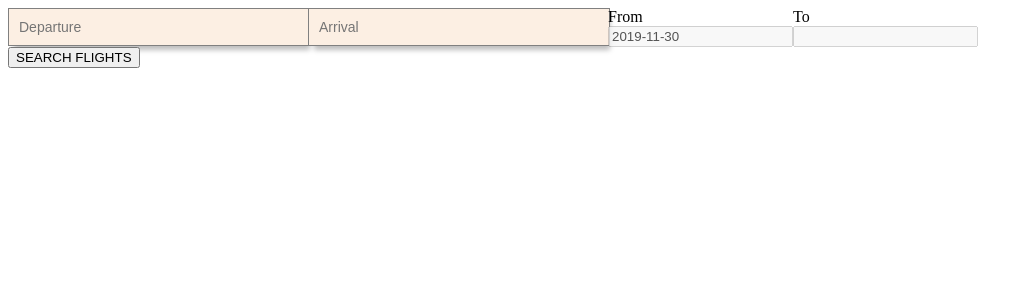
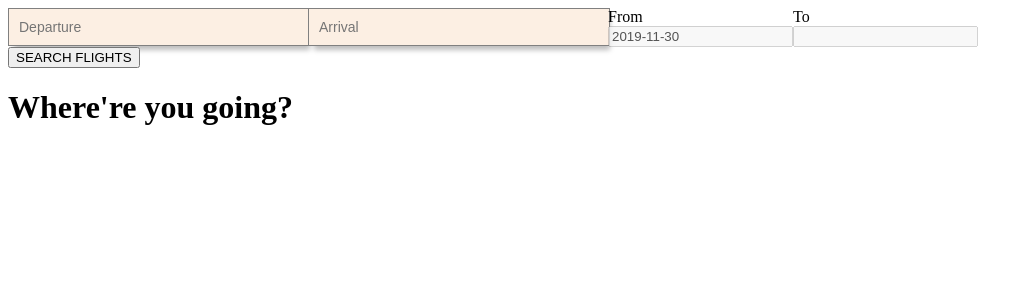
Before and after one commit to jakubmas/MERN-flySearch-project, a React (Create React App) app in the folder client/: page / in a window 1280 px wide. Shown: the top 300 px of the page, without its empty margins (0-1033 px from the left). Built offline with nearby package versions, Linux system fonts and the light colour scheme.

Commit message:
autocomplete position fixed

```diff
--- a/client/src/components/search-box/SearchBox.js
+++ b/client/src/components/search-box/SearchBox.js
@@ -70,7 +70,7 @@ class SearchBox extends React.Component {
     );
     if (res.data.msg === "error") {
       console.log("ERRROR", res.data);
-      this.searchFlightsPostAxiosHandler();
+      // this.searchFlightsPostAxiosHandler();
     } else {
       const key = res.data.key;
       setSessionKey(key);
@@ -88,6 +88,7 @@ class SearchBox extends React.Component {
 
   render() {
     const {travelResults, loading} = this.state;
+    const {Itineraries, Agents} = travelResults.travelData;
     return (
       <div>
         <div style={{display: "flex"}}>
@@ -116,12 +117,12 @@ class SearchBox extends React.Component {
           SEARCH FLIGHTS
         </button>
         {console.log("travelResults", travelResults)}
-        {travelResults.travelData.Itineraries.length > 0 &&
-          this.renderResults()}
-        {travelResults.travelData.Agents.length > 0 &&
-        travelResults.travelData.Itineraries.length === 0 ? (
+        {Itineraries.length > 0 && this.renderResults()}
+        {Agents.length > 0 && Itineraries.length === 0 ? (
           <h1>Seems that there are no filghts available</h1>
-        ) : null}
+        ) : Itineraries.length > 0 ? null : (
+          <h1>Where're you going?</h1>
+        )}
       </div>
     );
   }
--- a/client/src/components/search-box/components/PlaceSearchAutocomplete.js
+++ b/client/src/components/search-box/components/PlaceSearchAutocomplete.js
@@ -115,7 +115,7 @@ class PlaceSearchAutocomplete extends React.Component {
       return null;
     }
     return (
-      <ul>
+      <ul style={{width: "300px", position: "absolute"}}>
         {results.map(item => (
           <li
             className={`list-item ${
```
